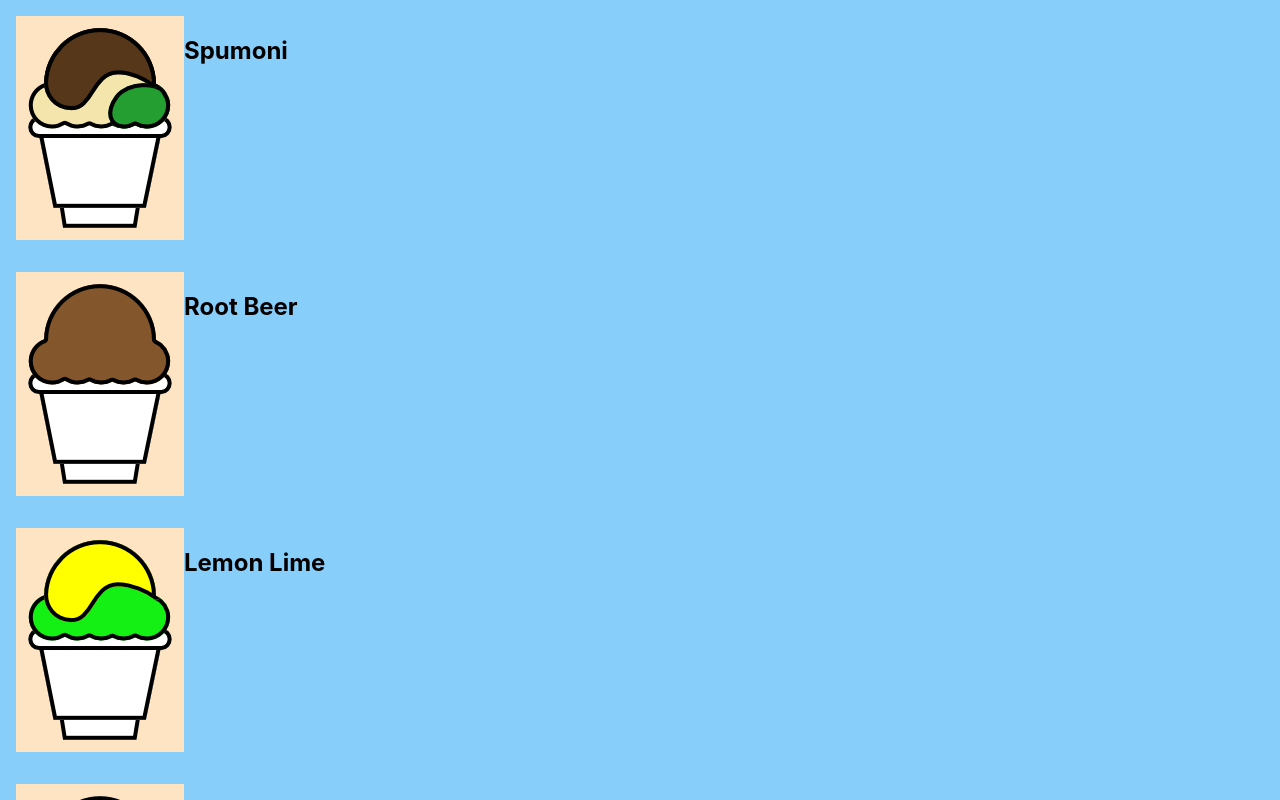
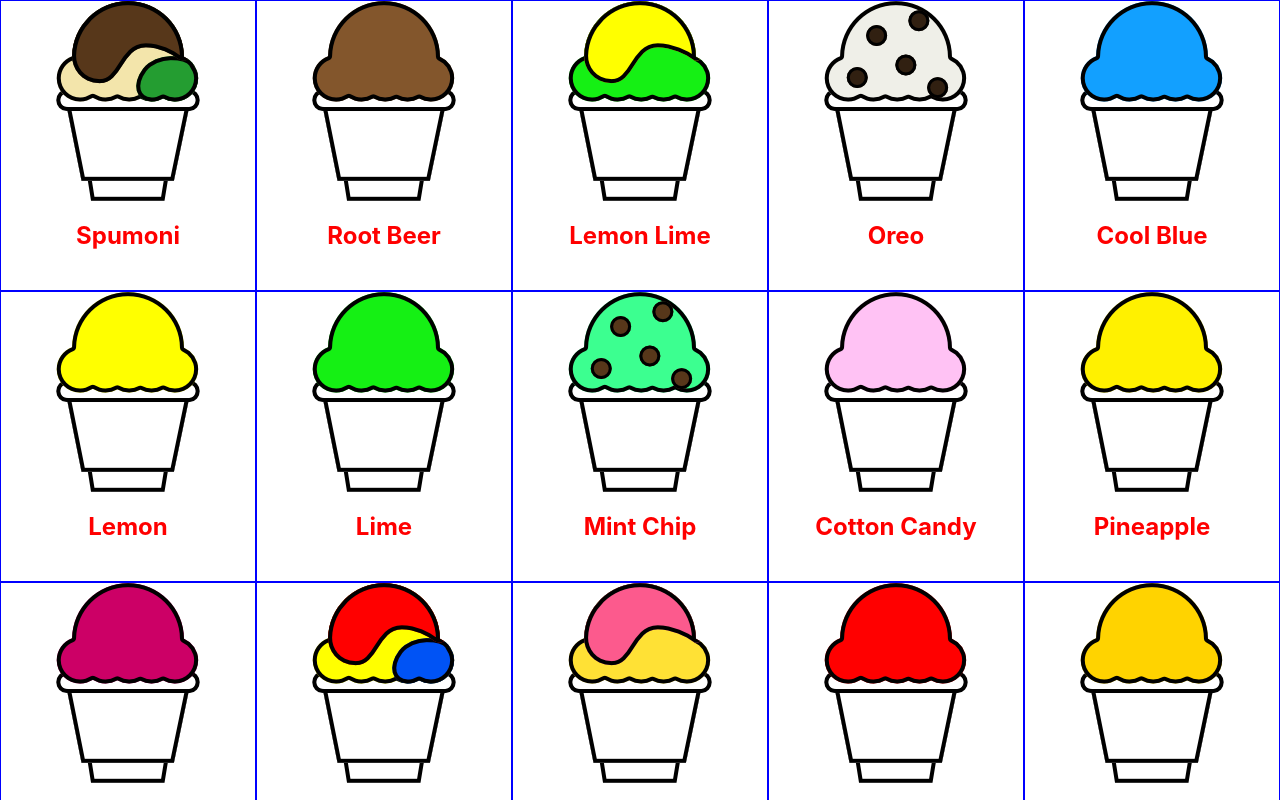
Before and after one commit to ChiWhiteSox56/list_app, a React (Create React App) app: page / in a window 1280 px wide. Shown: the top 800 px of the page. Built offline with nearby package versions, Linux system fonts and the light colour scheme.

Commit message:
Removed MaterialUI and implemented styled-components, styled-system

```diff
--- a/package.json
+++ b/package.json
@@ -12,6 +12,8 @@
     "react": "^17.0.1",
     "react-dom": "^17.0.1",
     "react-scripts": "4.0.1",
+    "styled-components": "^5.2.1",
+    "styled-system": "^5.1.5",
     "web-vitals": "^0.2.4"
   },
   "scripts": {
--- a/src/App.css
+++ b/src/App.css
@@ -1,3 +1,7 @@
+* {
+  box-sizing: border-box;
+}
+
 .App {
   text-align: center;
 }
--- a/src/App.js
+++ b/src/App.js
@@ -1,55 +1,63 @@
 import './App.css';
 import { getFlavors } from './data/flavors';
-import { ButtonBase, Grid } from '@material-ui/core';
-
+import styled from "styled-components"
+import { flexbox, space, layout, border } from "styled-system";
 
 const flavors = getFlavors()
 
+// flex-direction: row | row-reverse | column | column-reverse;
+
+const Flex = styled.div`
+  display: flex;
+  ${flexbox}
+  ${space}
+  ${layout}
+`;
+
+const Card = styled(Flex).attrs(() => ({
+  width: ["50%", "33.333%", "20%"],
+  flexDirection: "column-reverse",
+}))`
+  ${border}
+`;
+
+const Title = styled.h2`
+  color: black;
+
+  @media (min-width: 600px) {
+    color: blue;
+  }
+
+  @media (min-width: 700px) {
+    color: red;
+  }
+`;
+
+// flex-wrap: nowrap | wrap | wrap-reverse;
+
+const List = styled(Flex).attrs(() => ({
+  flexWrap: "wrap",
+}))``;
+
 function FlavorCard({flavor}) {
   return (
-    <>
-    <Grid container className="myGrid" justify="center">
-      <Grid item className="griddyImageColumn" >
-        <ButtonBase className="myGridButton">
-            <img aria-label={flavor.flavor} src={flavor.image} />
-          </ButtonBase>
-          </Grid>
-      <Grid item className="myGridTextColumn" xs={12} sm container>
-      <h2>{flavor.flavor}</h2>
-      {/* </Grid>
-      <Grid item className="griddyFlavorImage"> */}
-      {/* <img
-        aria-label={flavor.flavor}
-        src={flavor.image} */}
-        {/* //alt={`An image of ${flavor.flavor} ice`}
-        /> */}
-      </Grid>
-    </Grid>
-    </>
+    <Card alignItems="center" pb="20px" border="1px solid blue">
+        <Title>{flavor.flavor}</Title>
+        <img
+          className="img"
+          variant="right"
+          aria-label={flavor.flavor}
+          src={flavor.image}
+          alt={`${flavor.flavor} ice`}
+          />
+    </Card>
   );
 };
-
-// function FlavorCard({flavor}) {
-//   return (
-//     <Card border="info">
-//       <Card.Body>
-//         <Card.Text><h2>{flavor.flavor}</h2></Card.Text>
-//         <Card.Img
-//           className="img"
-//           variant="right"
-//           aria-label={flavor.flavor}
-//           src={flavor.image}
-//           alt={`An image of ${flavor.flavor} ice`}
-//           />
-//         </Card.Body>
-//     </Card>
-//   );
-// };
 
 function App() {
 
   return (
-    <div className="list">{flavors.map((item) => <FlavorCard flavor={item} key={item.flavor}/> )}</div>
+    <List>{flavors.map((item) => <FlavorCard flavor={item} key={item.flavor}/> )}</List>
   );
 }
 
--- a/src/index.css
+++ b/src/index.css
@@ -11,7 +11,3 @@
   font-family: source-code-pro, Menlo, Monaco, Consolas, 'Courier New',
     monospace;
 }
-
-.img {
-
-}
```
Also changed, not shown: 2 other files (tests, documents, lock files or other folders).
